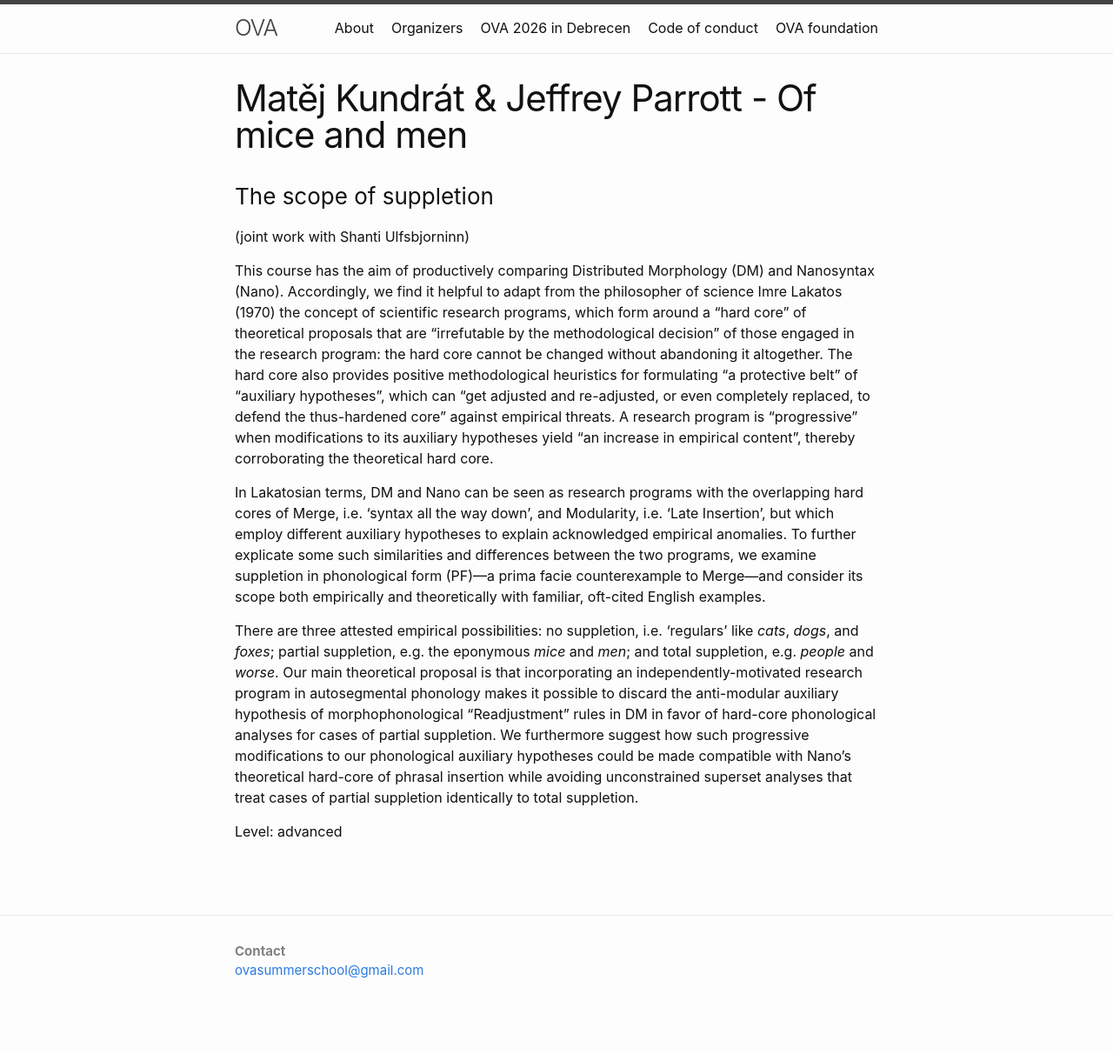
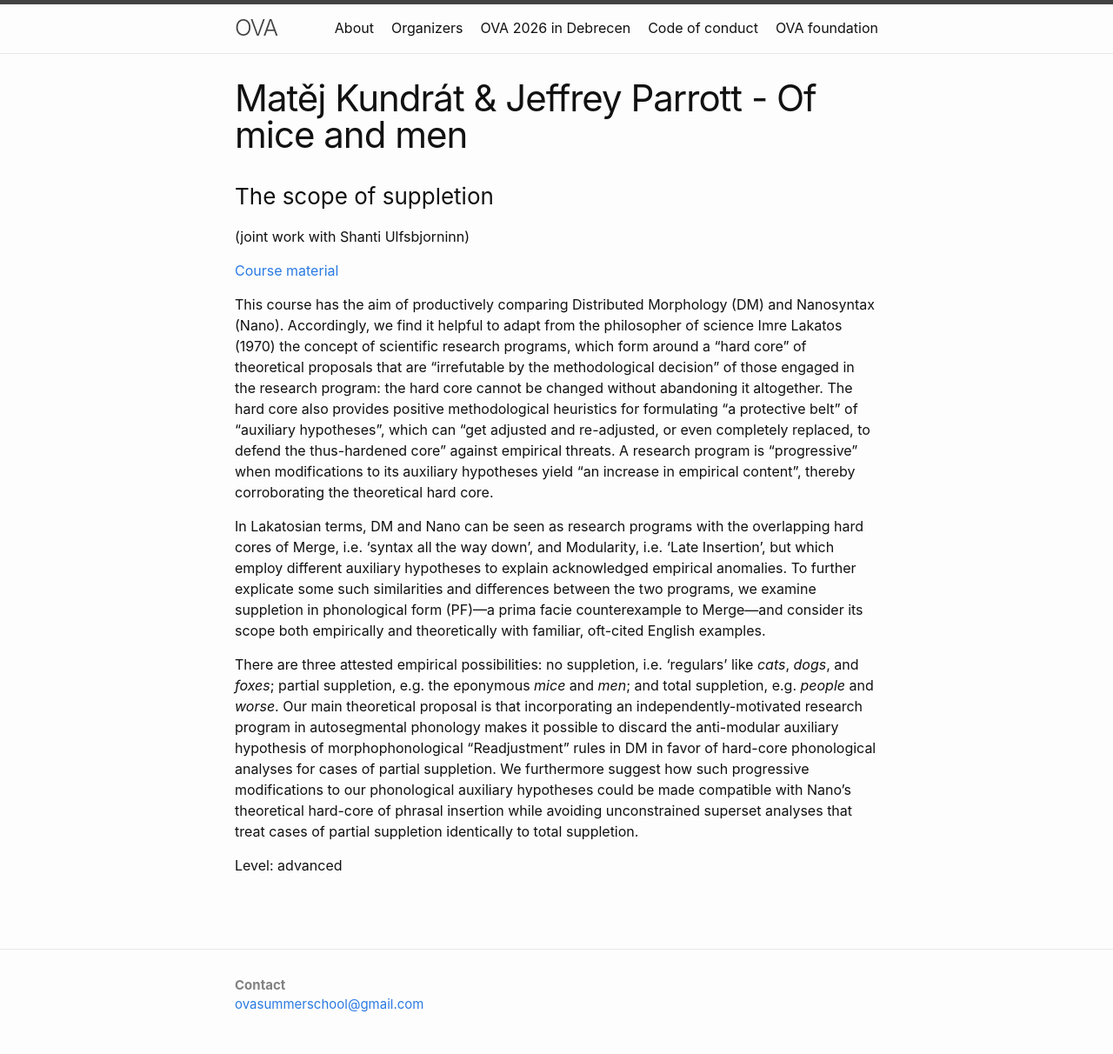
Before and after one commit to ovaschool/ovaschool.github.io, a Jekyll site: the page built from staticpages/ova2026_kundratparrott.markdown, in a window 1280 px wide. Shown: the whole page at 87% size. Built offline with Jekyll 4.4.1, drawn with Linux system fonts in a browser that asks for light colours; before the commit the page ends 1173 px from its top, so only the background shows below that.

Commit message:
Update ova2026_kundratparrott.markdown

```diff
--- a/staticpages/ova2026_kundratparrott.markdown
+++ b/staticpages/ova2026_kundratparrott.markdown
@@ -9,6 +9,8 @@ exclude: true
 
 (joint work with Shanti Ulfsbjorninn)
 
+[Course material](https://tinyurl.com/OVA2026)
+
 This course has the aim of productively comparing Distributed Morphology (DM) and Nanosyntax (Nano). Accordingly, we find it helpful to adapt from the philosopher of science Imre Lakatos (1970) the concept of scientific research programs, which form around a “hard core” of theoretical proposals that are “irrefutable by the methodological decision” of those engaged in the research program: the hard core cannot be changed without abandoning it altogether. The hard core also provides positive methodological heuristics for formulating “a protective belt” of “auxiliary hypotheses”, which can “get adjusted and re-adjusted, or even completely replaced, to defend the thus-hardened core” against empirical threats. A research program is “progressive” when modifications to its auxiliary hypotheses yield “an increase in empirical content”, thereby corroborating the theoretical hard core.
 
 In Lakatosian terms, DM and Nano can be seen as research programs with the overlapping hard cores of Merge, i.e. ‘syntax all the way down’, and Modularity, i.e. ‘Late Insertion’, but which employ different auxiliary hypotheses to explain acknowledged empirical anomalies. To further explicate some such similarities and differences between the two programs, we examine suppletion in phonological form (PF)—a prima facie counterexample to Merge—and consider its scope both empirically and theoretically with familiar, oft-cited English examples.
```
